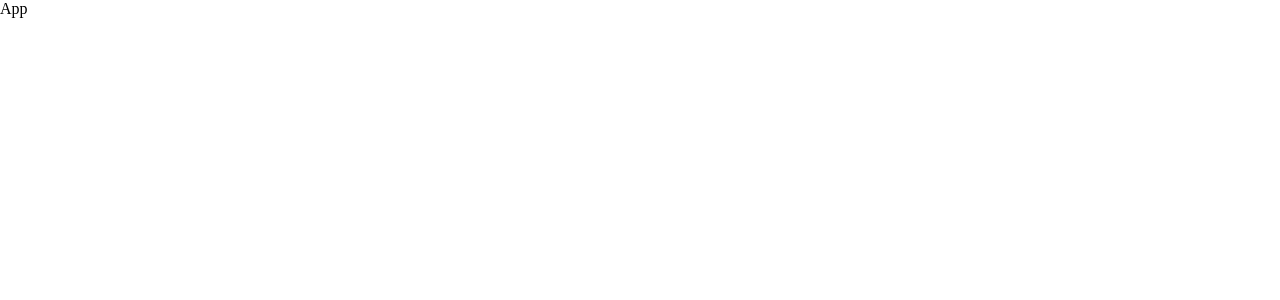
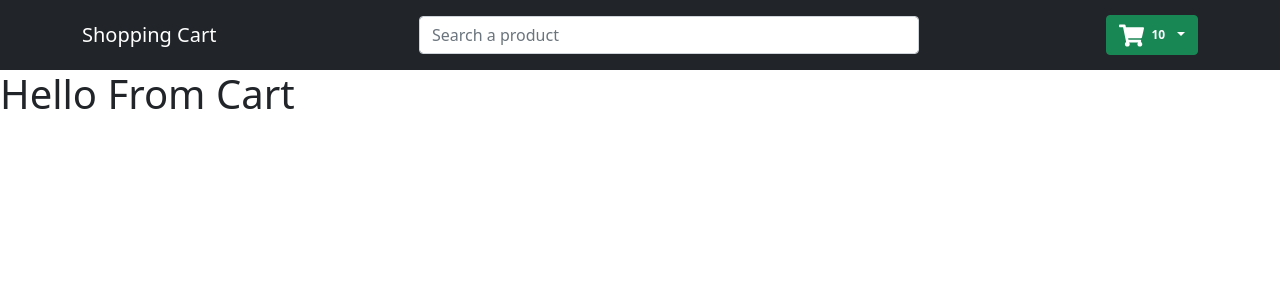
Before and after one commit to AsadUllahShaikh123/e-commerce, a React (Create React App) app: page /cart in a window 1280 px wide. Shown: the top 300 px of the page. Built offline with nearby package versions, Linux system fonts and the light colour scheme.

Commit message:
Done with header

```diff
--- a/package.json
+++ b/package.json
@@ -3,14 +3,14 @@
   "version": "0.1.0",
   "private": true,
   "dependencies": {
-    "@emotion/react": "^11.7.1",
-    "@emotion/styled": "^11.6.0",
-    "@mui/material": "^5.4.1",
     "@testing-library/jest-dom": "^5.16.2",
     "@testing-library/react": "^12.1.2",
     "@testing-library/user-event": "^13.5.0",
+    "bootstrap": "^5.1.3",
     "react": "^17.0.2",
+    "react-bootstrap": "^2.1.2",
     "react-dom": "^17.0.2",
+    "react-icons": "^4.3.1",
     "react-router-dom": "^6.2.1",
     "react-scripts": "5.0.0",
     "web-vitals": "^2.1.4"
--- a/src/App.jsx
+++ b/src/App.jsx
@@ -1,9 +1,22 @@
-import React from 'react'
+import React from "react";
+import { BrowserRouter, Route, Routes } from "react-router-dom";
+import Cart from "./assets/Cart/Cart";
+import Header from "./assets/Home/Header";
+import Home from "./assets/Home/Home";
+import "./index.css";
 
 const App = () => {
   return (
-    <div>App</div>
-  )
-}
+    <>
+      <BrowserRouter>
+        <Header />
+        <Routes>
+          <Route path="/" element={<Home/>}/>
+          <Route path='/cart' element={<Cart/>}/>
+        </Routes>
+      </BrowserRouter>
+    </>
+  );
+};
 
-export default App
+export default App;
--- /dev/null
+++ b/src/assets/Cart/Cart.jsx
@@ -0,0 +1,9 @@
+import React from 'react'
+
+const Cart = () => {
+  return (
+    <h1>Hello From Cart</h1>
+  )
+}
+
+export default Cart
--- /dev/null
+++ b/src/assets/Home/Header.jsx
@@ -0,0 +1,48 @@
+import React from "react";
+import {
+  Badge,
+  Container,
+  Dropdown,
+  FormControl,
+  Navbar,
+} from "react-bootstrap";
+
+import { FaShoppingCart } from "react-icons/fa";
+import { Link } from "react-router-dom";
+
+const Header = () => {
+  return (
+    <>
+      <Navbar bg="dark" variant="dark" style={{ height: "80" }}>
+        <Container>
+
+          <Navbar.Brand>
+            <Link to="/">Shopping Cart</Link>
+          </Navbar.Brand>
+
+          <Navbar.Text className="search">
+            <FormControl
+              className="m-auto"
+              style={{ width: 500 }}
+              placeholder="Search a product"
+            />
+          </Navbar.Text>
+
+          <Dropdown align="end">
+            <Dropdown.Toggle variant="success">
+              <FaShoppingCart color="white" fontSize="25px" />
+              <Badge bg="none">{10}</Badge>
+            </Dropdown.Toggle>
+
+            <Dropdown.Menu style={{ minWidth: "370px" }}>
+              <span style={{ padding: "10px" }}>cart is Empty</span>
+            </Dropdown.Menu>
+
+          </Dropdown>
+        </Container>
+      </Navbar>
+    </>
+  );
+};
+
+export default Header;
--- /dev/null
+++ b/src/assets/Home/Home.jsx
@@ -0,0 +1,9 @@
+import React from 'react'
+
+const Home = () => {
+  return (
+    <h1>Hello From Home</h1>
+  )
+}
+
+export default Home
--- /dev/null
+++ b/src/index.css
@@ -0,0 +1,4 @@
+a{
+  text-decoration: none !important;
+  color: inherit !important;
+}
--- a/src/index.js
+++ b/src/index.js
@@ -1,6 +1,7 @@
 import React from 'react';
 import ReactDOM from 'react-dom';
 import App from './App';
+import 'bootstrap/dist/css/bootstrap.min.css';
 
 ReactDOM.render(
   <React.StrictMode>
```
Also changed, not shown: 1 other file (tests, documents, lock files or other folders).
